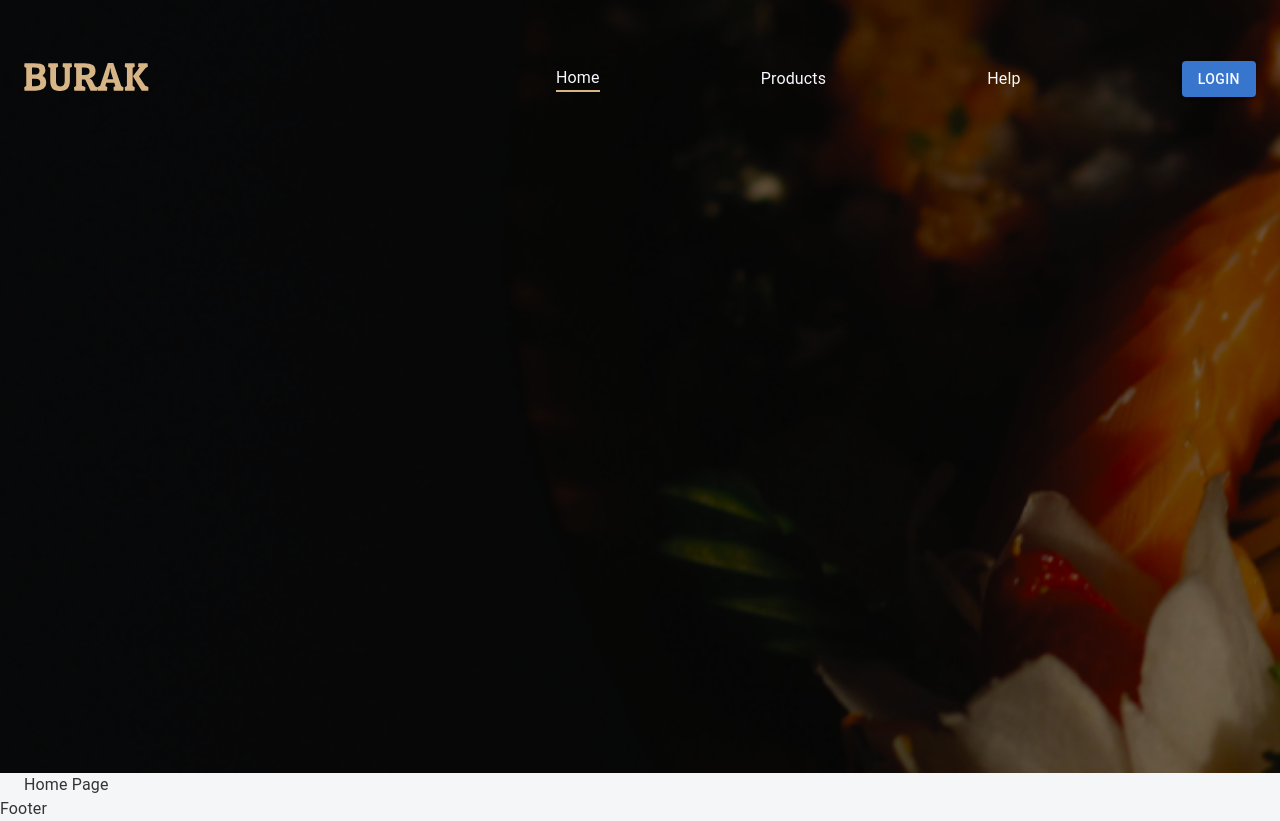
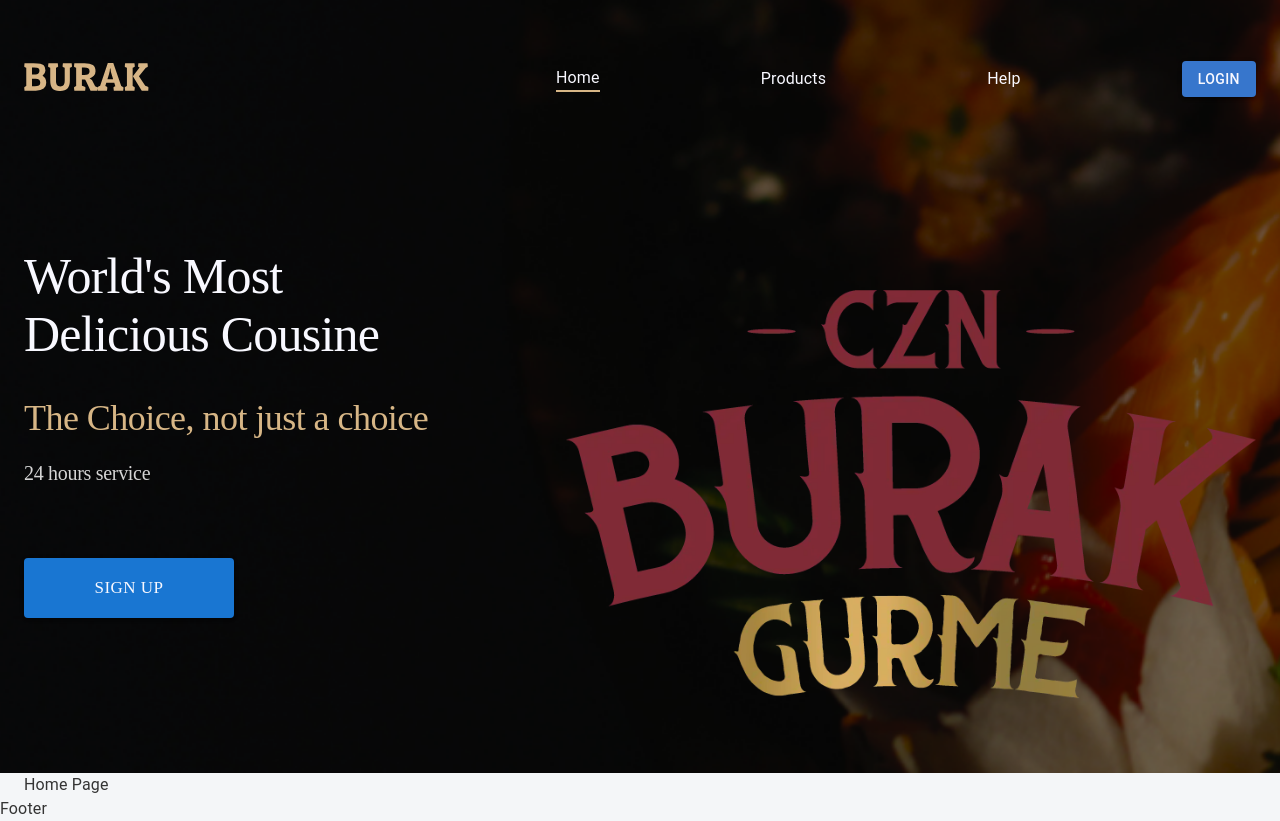
Before and after one commit to studiousdoston/burak-react, a React (Create React App) app: page / in a window 1280 px wide. Built offline with nearby package versions, Linux system fonts and the light colour scheme.

Commit message:
fix: modify homeNavbar header component

```diff
--- a/src/app/components/headers/HomeNavbar.tsx
+++ b/src/app/components/headers/HomeNavbar.tsx
@@ -59,7 +59,25 @@
             )}
           </Stack>
         </Stack>
-        <Stack></Stack>
+        <Stack className="header-frame">
+          <Stack className="detail">
+            <Box className="head-main-text">World's Most Delicious Cousine</Box>
+            <Box className="well-text">The Choice, not just a choice</Box>
+            <Box className="service-hours">24 hours service</Box>
+            <Box className="signup">
+              {!authMember ? (
+                <Button variant="contained" className="signup-button">
+                  sign up
+                </Button>
+              ) : null}
+            </Box>
+          </Stack>
+          <Box className="logo-frame">
+            <div className="logo-img">
+
+            </div>
+          </Box>
+        </Stack>
       </Container>
     </main>
   );
--- a/src/css/navbar.css
+++ b/src/css/navbar.css
@@ -69,3 +69,87 @@
 .home-navbar div.hover-line::after {
   transform-origin: 0% 50%;
 }
+
+.home-navbar .navbar-container .header-frame {
+  margin-top: 142px;
+  height: 462px;
+  display: flex;
+  flex-direction: row;
+  justify-content: space-between;
+}
+
+.home-navbar .navbar-container .header-frame .detail {
+  width: 510px;
+  display: flex;
+  flex-direction: column;
+}
+
+.home-navbar .navbar-container .header-frame .detail .head-main-text {
+  width: 450px;
+  height: 150px;
+  font-family: "Roboto serif";
+  font-size: 50px;
+  font-style: normal;
+  font-weight: 500;
+  line-height: normal;
+  letter-spacing: -0.75px;
+  color: #f8f8ff;
+}
+
+.home-navbar .navbar-container .header-frame .detail .well-text {
+  width: 510px;
+  height: 42px;
+  font-family: "Roboto serif";
+  font-size: 36px;
+  font-weight: 400;
+  line-height: normal;
+  letter-spacing: -0.54px;
+  color: #d7b686;
+}
+
+.home-navbar .navbar-container .header-frame .detail .service-hours {
+  margin-top: 23px;
+  width: 153px;
+  height: 23px;
+  font-family: "Roboto serif";
+  font-size: 20px;
+  font-style: normal;
+  font-weight: 400;
+  line-height: normal;
+  letter-spacing: -0.3px;
+  color: #d5d5d5;
+}
+
+.home-navbar .navbar-container .detail .signup {
+  margin-top: 73px;
+}
+
+.home-navbar .navbar-container .detail .signup .signup-button {
+  width: 210px;
+  height: 60px;
+  border-radius: 4px;
+  background: #1976d2;
+  text-align: center;
+  font-family: Poppins;
+  font-size: 17px;
+  font-style: normal;
+  font-weight: 400;
+  line-height: normal;
+  text-transform: uppercase;
+  color: #f8f8ff;
+}
+
+.home-navbar .navbar-container .logo-frame {
+  margin-top: 43px;
+  width: 690px;
+  height: 419px;
+}
+
+.home-navbar .navbar-container .logo-frame .logo-img {
+  width: 100%;
+  height: 100%;
+  background: url("/public/img/logo.webp");
+  background-size: contain;
+  background-repeat: no-repeat;
+  filter: invert(10%);
+}
```
